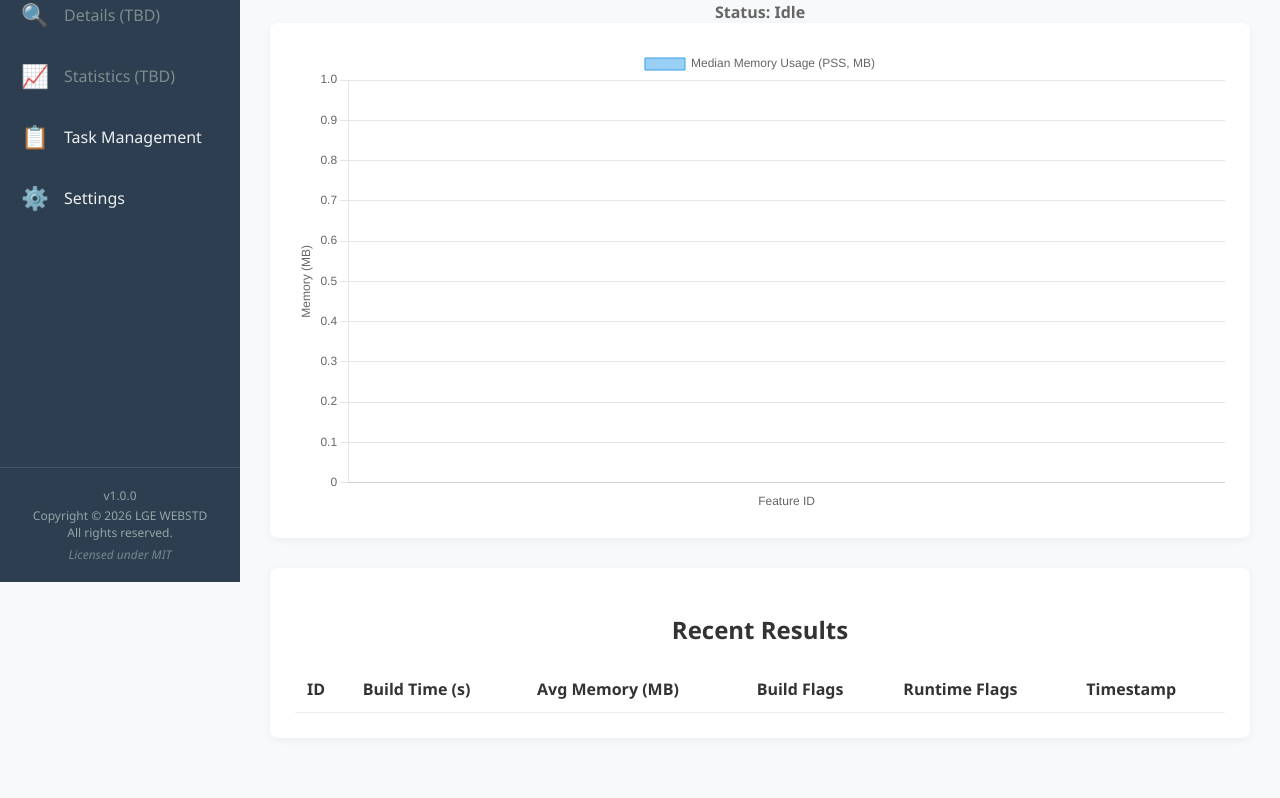
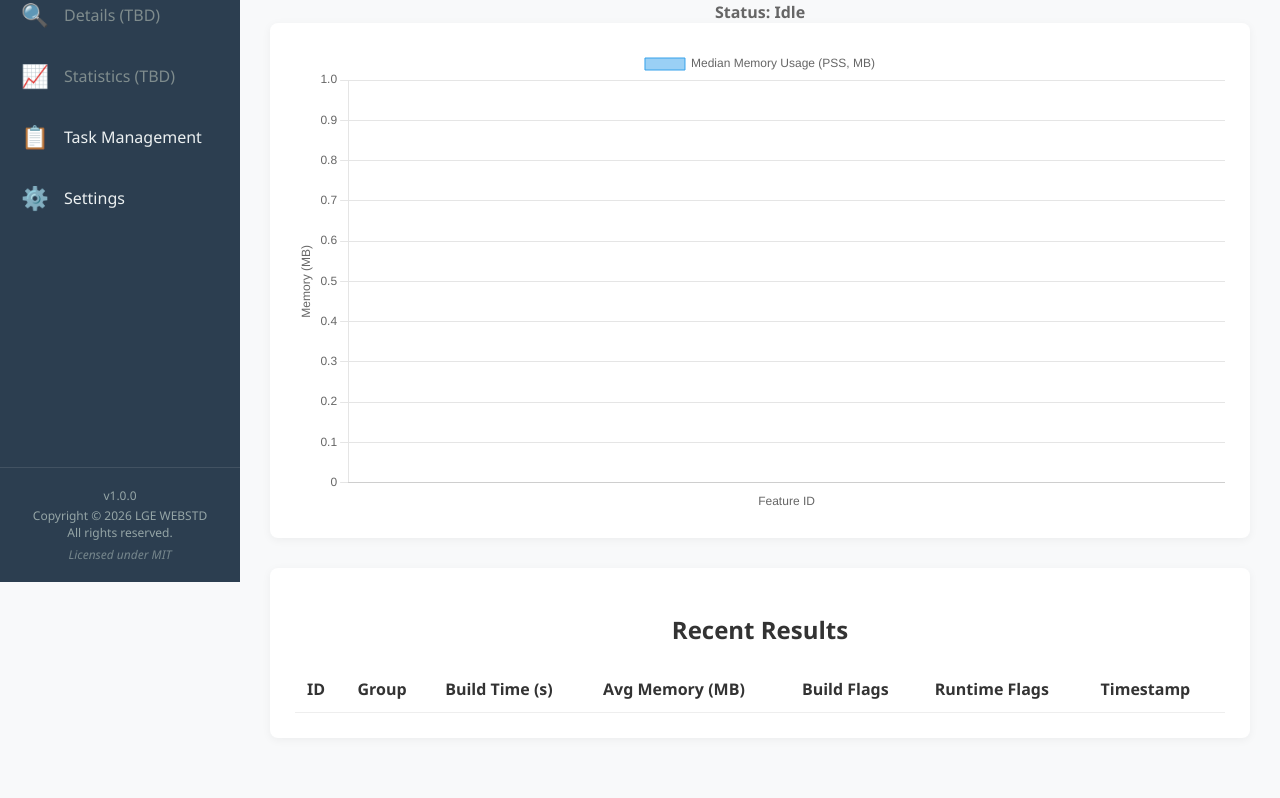
Before and after one commit to lgewst/snu-chromium-memory-dashboard, a Flask app: page / in a window 1280 px wide. Shown: the part 218-1016 px from the top of the page. Run offline with Flask 3, Linux system fonts and the light colour scheme; data that the repository does not hold is empty.

Commit message:
Add group_id key in test result

```diff
--- a/pipeline.py
+++ b/pipeline.py
@@ -4,6 +4,7 @@ import subprocess
 import time
 import psutil
 import logging
+import threading
 from selenium import webdriver
 from selenium.webdriver.chrome.options import Options
 import paramiko
@@ -773,6 +774,7 @@ class ChromiumPipeline:
         self._update_status(f"Task {feature['id']}: Completed")
         final_result = {
             "id": feature['id'],
+            "group_id": feature.get('group_id'),
             "build_time": build_time,
             "build_flags": feature.get('build_flags', []),
             "runtime_flags": feature.get('runtime_flags', []),
--- a/static/script.js
+++ b/static/script.js
@@ -135,6 +135,7 @@ document.addEventListener('DOMContentLoaded', () => {
 
             row.innerHTML = `
                 <td>${res.id}</td>
+                <td>${res.group_id || '-'}</td>
                 <td>${res.build_time.toFixed(2)}</td>
                 <td>${medianPeak}</td>
                 <td>${res.build_flags.join(' ') || 'None'}</td>
--- a/templates/dashboard.html
+++ b/templates/dashboard.html
@@ -47,6 +47,7 @@
             <thead>
                 <tr>
                     <th>ID</th>
+                    <th>Group</th>
                     <th>Build Time (s)</th>
                     <th>Avg Memory (MB)</th>
                     <th>Build Flags</th>
```
